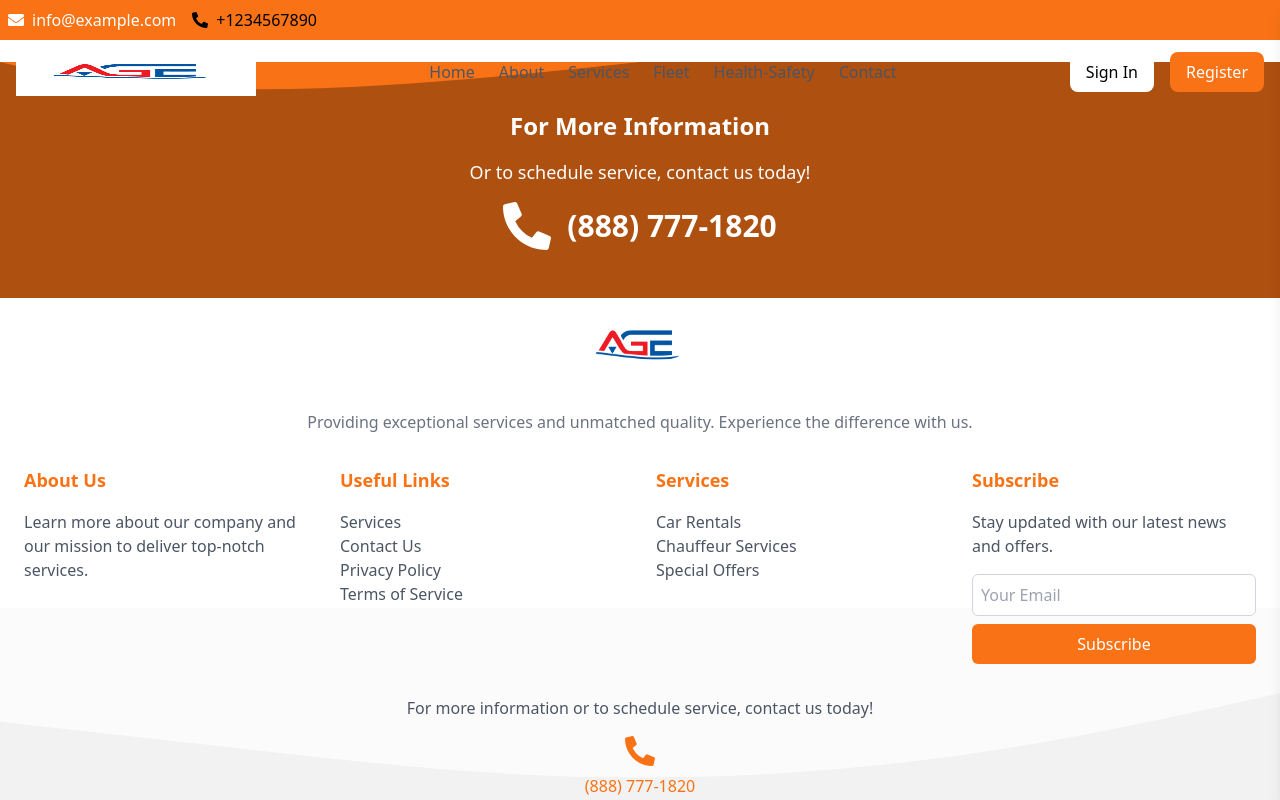
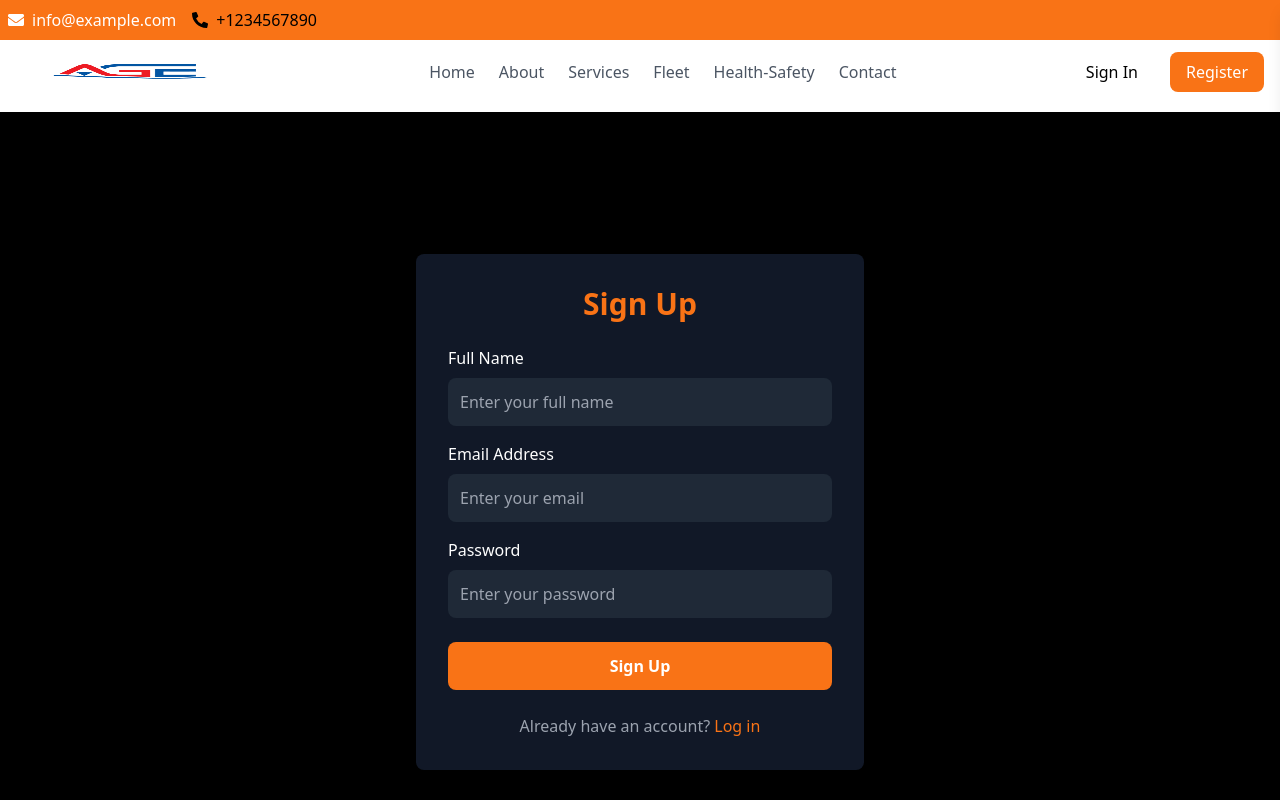
Before and after one commit to jawad114/Houston, a React (Create React App) app: page /signup in a window 1280 px wide. Shown: the top 800 px of the page. Built offline with nearby package versions, Linux system fonts and the light colour scheme.

Commit message:
login and signup added

```diff
--- a/src/App.tsx
+++ b/src/App.tsx
@@ -9,9 +9,10 @@ import HealthSafety from './pages/HealthSafety';
 import ContactUs from './pages/ContactUs';
 import Fleet from './pages/Fleet';
 import Services from './pages/Services';
-import DarkModeToggle from './components/DarkModeToggle';
 import 'slick-carousel/slick/slick.css';
 import 'slick-carousel/slick/slick-theme.css';
+import Signup from './components/signup';
+import Login from './components/login';
 
 const App = () => {
   const contactInfo = {
@@ -37,6 +38,8 @@ const App = () => {
           <Route path="/contact" element={<ContactUs />} />
           <Route path="/fleet" element={<Fleet />} />
           <Route path="/services" element={<Services />} />
+          <Route path='/signup' element={<Signup />} />
+          <Route path="/login" element={<Login />} />
         </Routes>
         <Footer />
       </div>
--- a/src/components/Navbar.tsx
+++ b/src/components/Navbar.tsx
@@ -1,6 +1,7 @@
 import React, { useState } from 'react';
 import { Link } from 'react-router-dom';
 import { FaEnvelope, FaPhoneAlt, FaBars, FaTimes } from 'react-icons/fa';
+import { useNavigate } from 'react-router-dom';
 
 interface NavbarProps {
   brandName: string;
@@ -14,6 +15,7 @@ interface NavbarProps {
 
 const Navbar: React.FC<NavbarProps> = ({ brandName, imageSrcPath, navItems, contactInfo }) => {
   const [isMenuOpen, setIsMenuOpen] = useState(false);
+  const navigate = useNavigate();
 
   const toggleMenu = () => {
     setIsMenuOpen(!isMenuOpen);
@@ -54,7 +56,7 @@ const Navbar: React.FC<NavbarProps> = ({ brandName, imageSrcPath, navItems, cont
           {navItems.map((item, index) => (
             <li key={index}>
               <Link to={`/${item.toLowerCase()}`} className="text-gray-600 hover:text-gray-700 transition-colors duration-200">
-                {item}
+                {item }
               </Link>
             </li>
           ))}
@@ -62,10 +64,10 @@ const Navbar: React.FC<NavbarProps> = ({ brandName, imageSrcPath, navItems, cont
 
         {/* Sign In / Register Buttons (Visible on larger screens) */}
         <div className="hidden md:flex space-x-4">
-          <button className="px-4 py-2 bg-white text-black rounded-lg hover:bg-orange-600 transition-colors duration-200">
+          <button onClick={() => navigate('/login')} className="px-4 py-2 bg-white text-black rounded-lg hover:bg-orange-600 transition-colors duration-200">
             Sign In
           </button>
-          <button className="px-4 py-2 bg-orange-500 text-white rounded-lg hover:bg-yellow-600 transition-colors duration-200">
+          <button onClick={() => navigate('/signup')} className="px-4 py-2 bg-orange-500 text-white rounded-lg hover:bg-yellow-600 transition-colors duration-200">
             Register
           </button>
         </div>
@@ -95,7 +97,7 @@ const Navbar: React.FC<NavbarProps> = ({ brandName, imageSrcPath, navItems, cont
             </button>
           </li>
           <li>
-            <button className="px-4 py-2 bg-orange-500 text-white rounded-lg hover:bg-yellow-600 transition-colors duration-200 w-full text-center">
+            <button onClick={() => setIsMenuOpen(false)} className="px-4 py-2 bg-orange-500 text-white rounded-lg hover:bg-yellow-600 transition-colors duration-200 w-full text-center">
               Register
             </button>
           </li>
--- /dev/null
+++ b/src/components/login.tsx
@@ -0,0 +1,46 @@
+import React from 'react';
+
+function Login() {
+  return (
+    <div className="min-h-screen flex items-center justify-center bg-black text-white">
+      <div className="w-full max-w-md bg-gray-900 p-8 rounded-lg shadow-lg">
+        <h2 className="text-3xl font-bold text-orange-500 mb-6 text-center">Log In</h2>
+
+        <form>
+          <div className="mb-4">
+            <label htmlFor="email" className="block text-white mb-2">Email Address</label>
+            <input
+              type="email"
+              id="email"
+              className="w-full p-3 rounded-lg bg-gray-800 text-white focus:outline-none focus:ring-2 focus:ring-orange-500"
+              placeholder="Enter your email"
+            />
+          </div>
+
+          <div className="mb-6">
+            <label htmlFor="password" className="block text-white mb-2">Password</label>
+            <input
+              type="password"
+              id="password"
+              className="w-full p-3 rounded-lg bg-gray-800 text-white focus:outline-none focus:ring-2 focus:ring-orange-500"
+              placeholder="Enter your password"
+            />
+          </div>
+
+          <button
+            type="submit"
+            className="w-full p-3 bg-orange-500 hover:bg-orange-600 text-white font-bold rounded-lg transition duration-300"
+          >
+            Log In
+          </button>
+        </form>
+
+        <p className="text-center text-gray-400 mt-6">
+          Don't have an account? <a href="/signup" className="text-orange-500 hover:underline">Sign up</a>
+        </p>
+      </div>
+    </div>
+  );
+}
+
+export default Login;
--- /dev/null
+++ b/src/components/signup.tsx
@@ -0,0 +1,56 @@
+import React from 'react';
+
+function Signup() {
+  return (
+    <div className="min-h-screen flex items-center justify-center bg-black text-white">
+      <div className="w-full max-w-md bg-gray-900 p-8 rounded-lg shadow-lg">
+        <h2 className="text-3xl font-bold text-orange-500 mb-6 text-center">Sign Up</h2>
+
+        <form>
+          <div className="mb-4">
+            <label htmlFor="name" className="block text-white mb-2">Full Name</label>
+            <input
+              type="text"
+              id="name"
+              className="w-full p-3 rounded-lg bg-gray-800 text-white focus:outline-none focus:ring-2 focus:ring-orange-500"
+              placeholder="Enter your full name"
+            />
+          </div>
+
+          <div className="mb-4">
+            <label htmlFor="email" className="block text-white mb-2">Email Address</label>
+            <input
+              type="email"
+              id="email"
+              className="w-full p-3 rounded-lg bg-gray-800 text-white focus:outline-none focus:ring-2 focus:ring-orange-500"
+              placeholder="Enter your email"
+            />
+          </div>
+
+          <div className="mb-6">
+            <label htmlFor="password" className="block text-white mb-2">Password</label>
+            <input
+              type="password"
+              id="password"
+              className="w-full p-3 rounded-lg bg-gray-800 text-white focus:outline-none focus:ring-2 focus:ring-orange-500"
+              placeholder="Enter your password"
+            />
+          </div>
+
+          <button
+            type="submit"
+            className="w-full p-3 bg-orange-500 hover:bg-orange-600 text-white font-bold rounded-lg transition duration-300"
+          >
+            Sign Up
+          </button>
+        </form>
+
+        <p className="text-center text-gray-400 mt-6">
+          Already have an account? <a href="/login" className="text-orange-500 hover:underline">Log in</a>
+        </p>
+      </div>
+    </div>
+  );
+}
+
+export default Signup;
--- a/tailwind.config.js
+++ b/tailwind.config.js
@@ -2,6 +2,7 @@ module.exports = {
   content: [
     "./src/**/*.{js,jsx,ts,tsx}",
   ],
+  darkMode: 'class',
   theme: {
     extend: {},
   },
```
